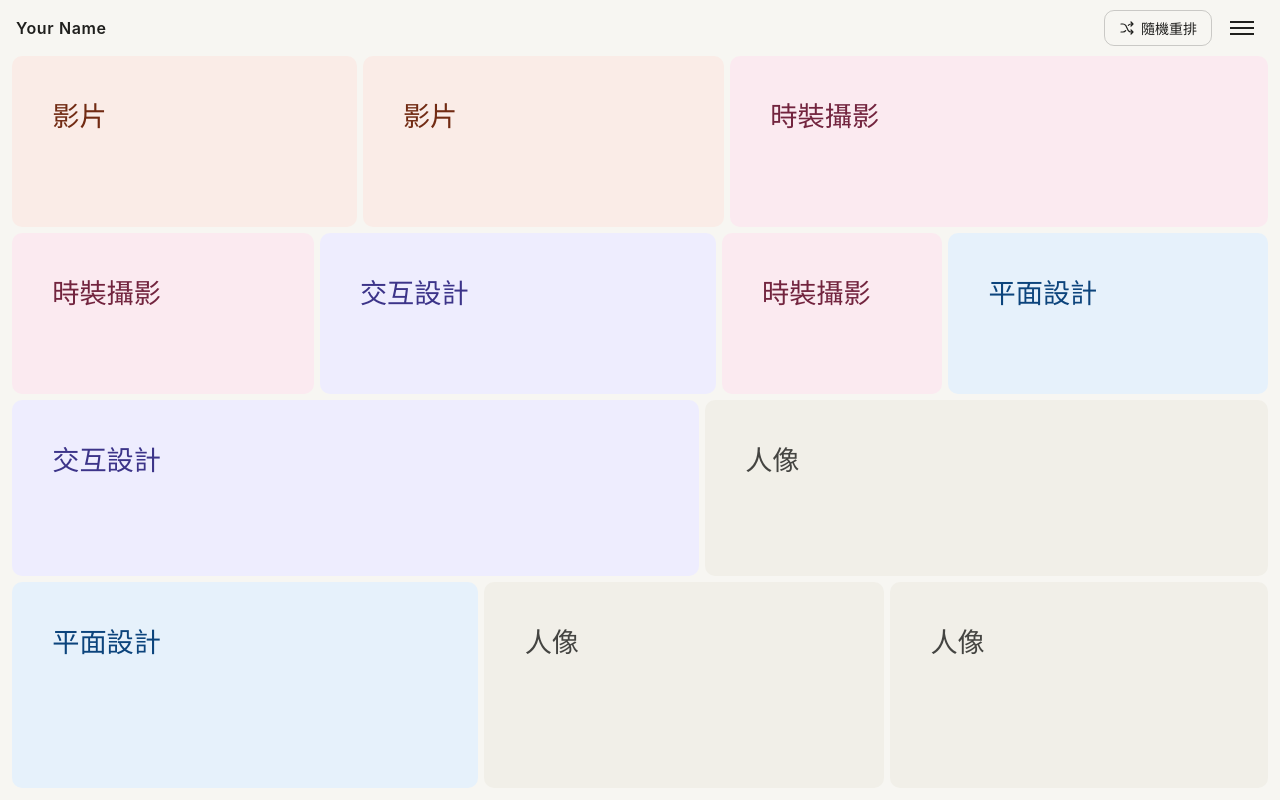
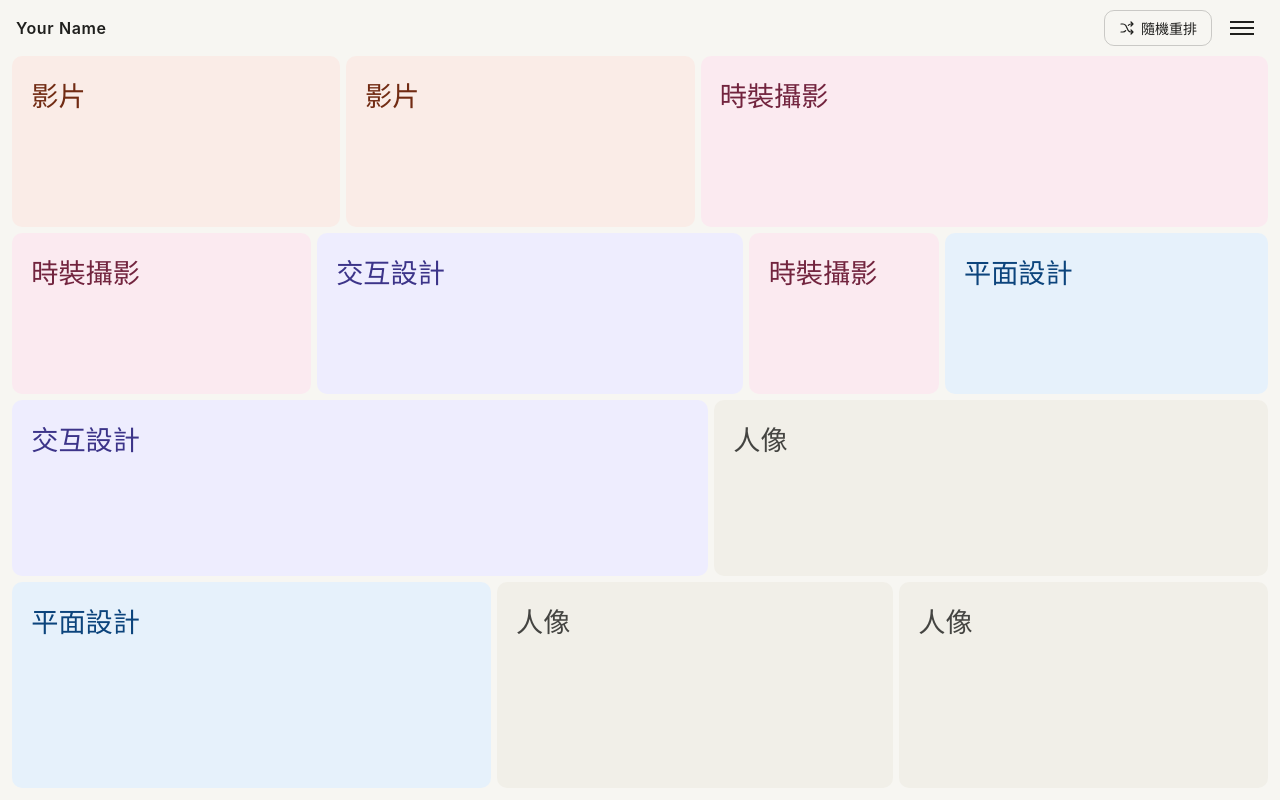
Before and after one commit to 41x-w/Portfolio, a plain HTML site: page index.html in a window 1280 px wide. Drawn offline with Linux system fonts and the light colour scheme.

Commit message:
Fix squeezed tiles spilling over the next row; hovered tile and its text sit on top
Co-Authored-By: Claude Opus 5.5 <noreply@anthropic.com>
Claude-Session: https://claude.ai/code/session_01RKJQGSzoWPLkijKdNjXk8s

```diff
--- a/css/style.css
+++ b/css/style.css
@@ -17,10 +17,15 @@ a{color:inherit;text-decoration:none}
 /* one-screen squeeze grid — pastel blocks like the demo */
 .grid{position:fixed;top:56px;left:12px;right:12px;bottom:12px;display:flex;flex-direction:column;gap:6px;--g:min(100vw, 100svh)}
 .row{display:flex;gap:6px;min-height:0;min-width:0;flex-basis:0;transition:flex-grow .6s var(--ease)}
-.tile{position:relative;min-width:0;flex-basis:0;border-radius:10px;overflow:hidden;cursor:pointer;padding:3% 3.2%;transition:flex-grow .6s var(--ease)}
+.tile{position:relative;z-index:1;min-width:0;min-height:0;flex-basis:0;border-radius:10px;overflow:hidden;cursor:pointer;padding:0;transition:flex-grow .6s var(--ease)}
 .tile b{display:block;font-weight:500;font-size:calc(var(--g) * .034);white-space:nowrap;transition:font-size .4s var(--ease)}
 .tile span{display:block;font-size:calc(var(--g) * .03);margin-top:4px;white-space:nowrap;opacity:0;transition:opacity .3s}
 .tile.on b{font-size:calc(var(--g) * .05)}
+/* text never sizes the tile; the tile under the pointer and its text sit on top */
+.tile .txt{position:absolute;top:calc(var(--g) * .022);left:calc(var(--g) * .024);right:calc(var(--g) * .024);pointer-events:none}
+.tile.on{z-index:10;overflow:visible}
+.tile.on .txt{right:auto}
+
 /* phone / portrait: max 3 tiles per row, max 4 rows (set in main.js) */
 @media (orientation:portrait){
   .tile b{font-size:calc(var(--g) * .042)}
@@ -30,7 +35,6 @@ a{color:inherit;text-decoration:none}
 .tile.on span{opacity:1;transition-delay:.25s}
 .tile img,.tile video{position:absolute;inset:0;width:100%;height:100%;object-fit:cover;opacity:0;transition:opacity .6s}
 .tile.on img,.tile.on video{opacity:var(--photo,0)}
-.tile .txt{position:relative;z-index:1}
 .shuffle{display:flex;align-items:center;gap:6px;height:36px;padding:0 14px;border:1px solid rgba(0,0,0,.18);border-radius:10px;background:none;font:inherit;font-size:14px;color:var(--fg);cursor:pointer;margin-right:8px}
 .shuffle:active{transform:scale(.97)}
 .nav-right{display:flex;align-items:center}
```
